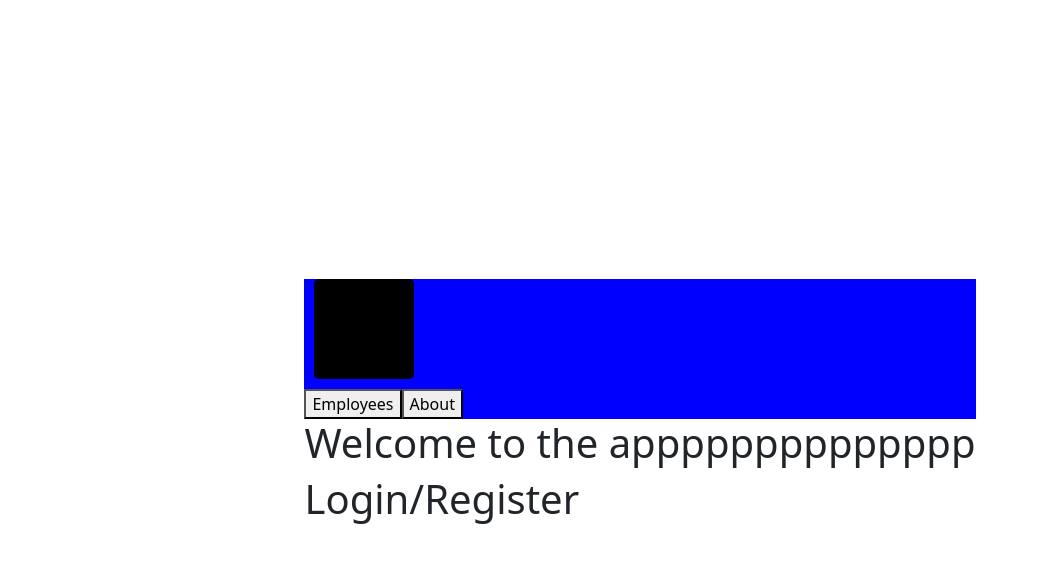
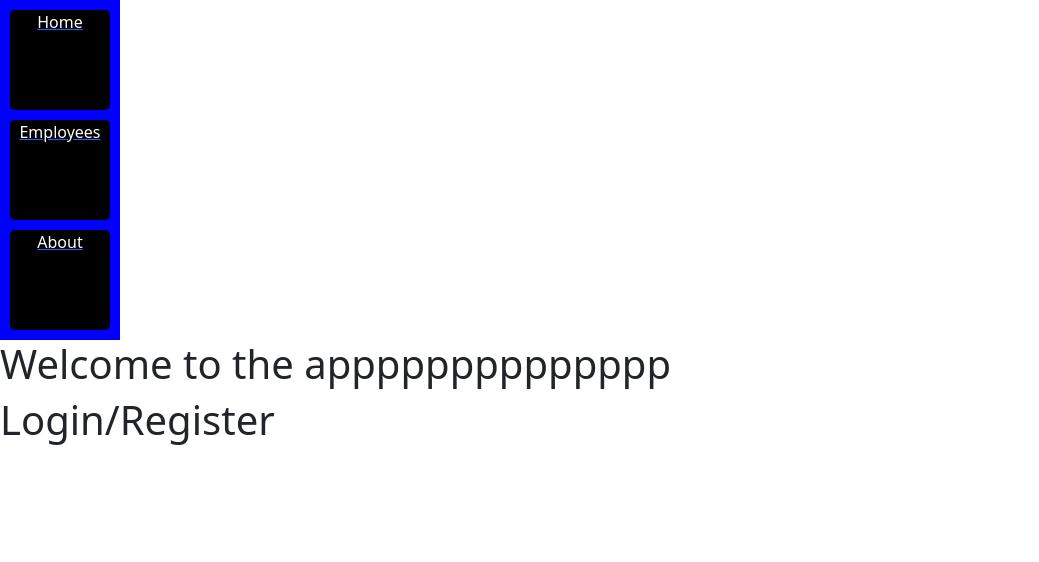
Before and after one commit to singleflare/hrm-web-app, a React (Create React App) app: page / in a window 1280 px wide. Shown: the top 562 px of the page, without its empty margins (0-1039 px from the left). Built offline with nearby package versions, Linux system fonts and the light colour scheme.

Commit message:
Button child

```diff
--- a/src/Components/Button.js
+++ b/src/Components/Button.js
@@ -1,6 +1,6 @@
 import React, { useState } from 'react';
 
-const Button = () => {
+const Button = ({children}) => {
   const [bgColor, setBgColor] = useState('black');
   const [textColor, setTextColor] = useState('white');
   const hover = () => {
@@ -23,10 +23,13 @@ const Button = () => {
         font:'Arial',
         borderRadius:'5px',
         cursor: 'pointer',
+        textAlign:'center',
+        verticalAlign:'middle'
       }}
       onMouseOver={hover}
       onMouseLeave={leave}
     >
+    {children}
     </div>
   );
 };
--- a/src/Components/Sidebar.js
+++ b/src/Components/Sidebar.js
@@ -1,13 +1,18 @@
 import React from "react"
 import { Link } from 'react-router-dom';
 import Button from './Button'
+import './styles.css'
 
 const Sidebar=()=> {
   return(
-  <div className="sidebarBg" style={{backgroundColor:'blue'}}>
+  <div className="sidebarBg" style={{
+    backgroundColor:'blue',
+    position:'relative',
+    display:'inline-block'
+    }}>
     <Link to="/"><Button>Home</Button></Link>
-    <Link to="/employees"><button>Employees</button></Link>
-    <Link to="/about"><button>About</button></Link>
+    <Link to="/employees"><Button>Employees</Button></Link>
+    <Link to="/about"><Button>About</Button></Link>
   </div>
   )
 }
--- a/src/Components/styles.css
+++ b/src/Components/styles.css
@@ -0,0 +1,3 @@
+Sidebar{
+  position:relative
+}
--- a/src/index.css
+++ b/src/index.css
@@ -1,6 +1,3 @@
 body {
-  display: flex;
-  justify-content: center;
-  align-items: center;
-  height: 100vh;
+  display: relative;
 }
```
